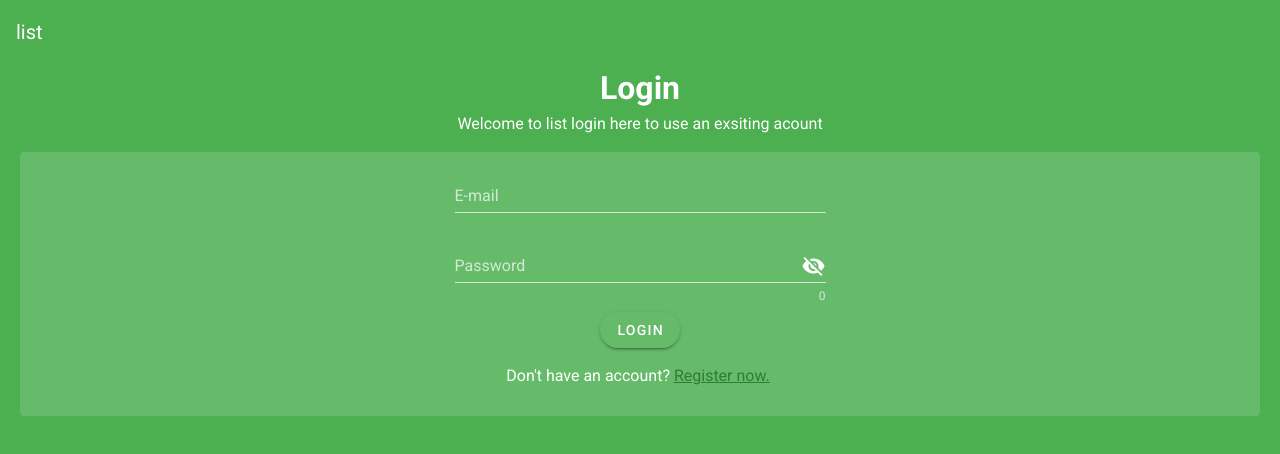
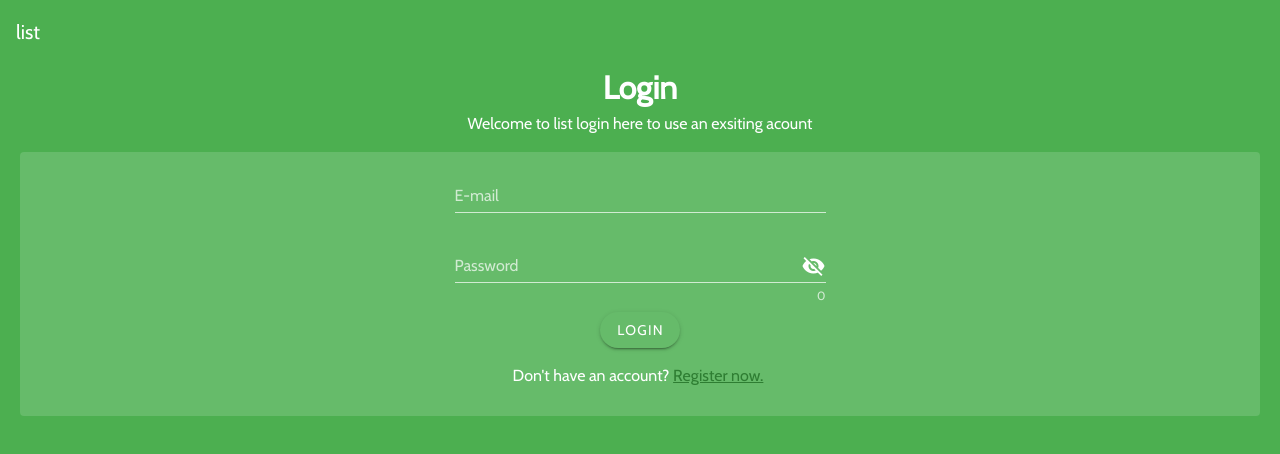
Before and after one commit to idobarlev/list, a Vue app: page /Login in a window 1280 px wide. Shown: the top 454 px of the page. Built offline with nearby package versions, Linux system fonts and the light colour scheme; no server answers; what vue-resource would draw is missing.

Commit message:
Participant change real time
⭐Update participants
⭐Change font

```diff
--- a/src/App.vue
+++ b/src/App.vue
@@ -17,14 +17,16 @@
 </script>
 
 <style lang="css" scoped>
-@import url('https://fonts.googleapis.com/css?family=Raleway');
+@import url('https://fonts.googleapis.com/css?family=Cabin');
 
 html, body {
+  font-family: 'Cabin';
   background: #4CAF50;
   color : white;
 }
 
 #app {
+  font-family: 'Cabin';
   background: #4CAF50;
   color : white;
 }
--- a/src/views/List.vue
+++ b/src/views/List.vue
@@ -37,17 +37,11 @@
     created () {
 
         // When create check if prop valid need to get.
-        if( !this.list ) {
-            listsRef.doc(this.listId).onSnapshot(snapshot => {
-                this.listData = { ...snapshot.data(), id: snapshot.id }
-                this['listsModule/setTempList'](this.listData)
-                this.setIsLoading(false)
-            })
-        } else {
-            this.listData = this.list
+        listsRef.doc(this.listId).onSnapshot(snapshot => {
+            this.listData = { ...snapshot.data(), id: snapshot.id }
             this['listsModule/setTempList'](this.listData)
             this.setIsLoading(false)
-        }
+        })
     },
 }
 </script>
```
